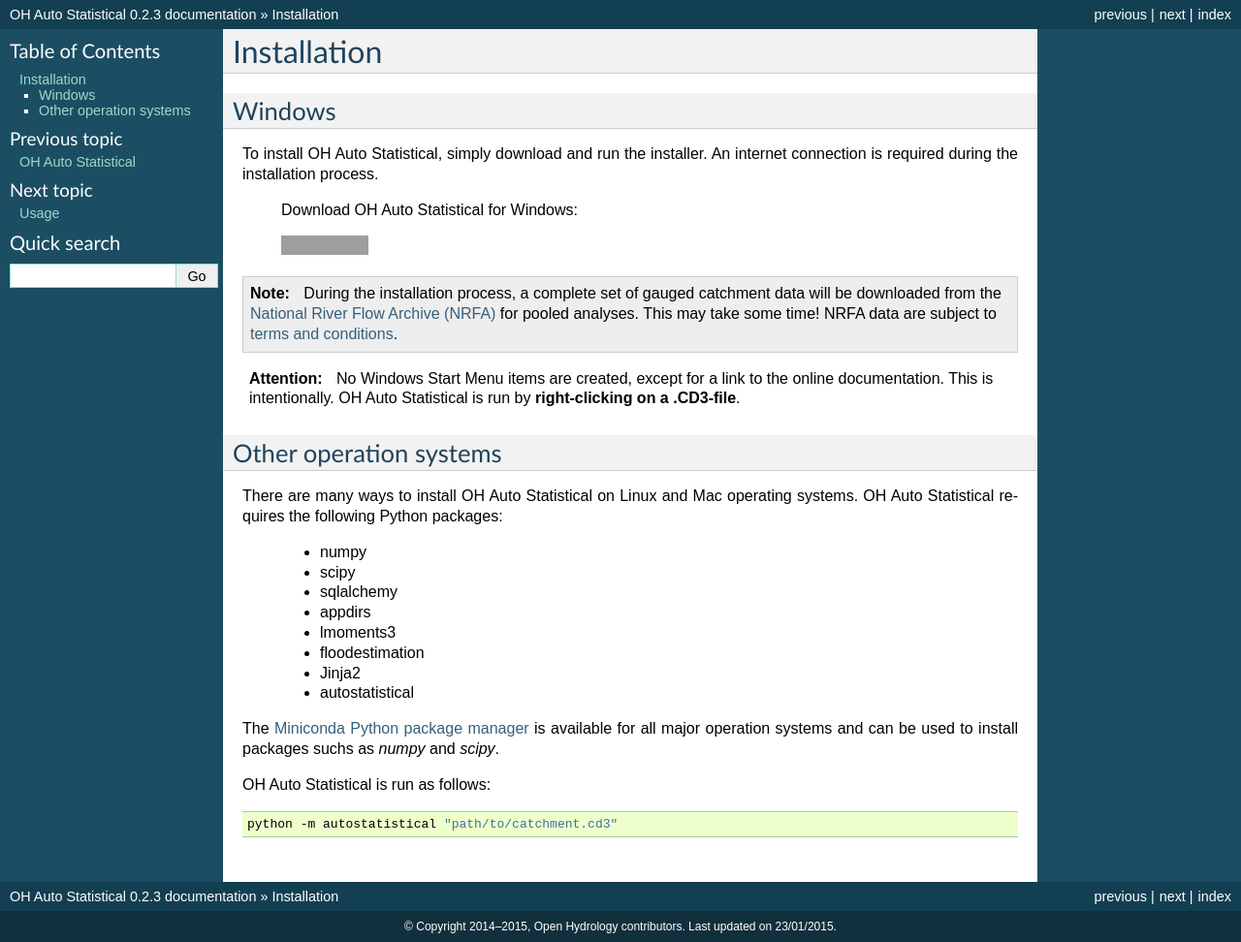
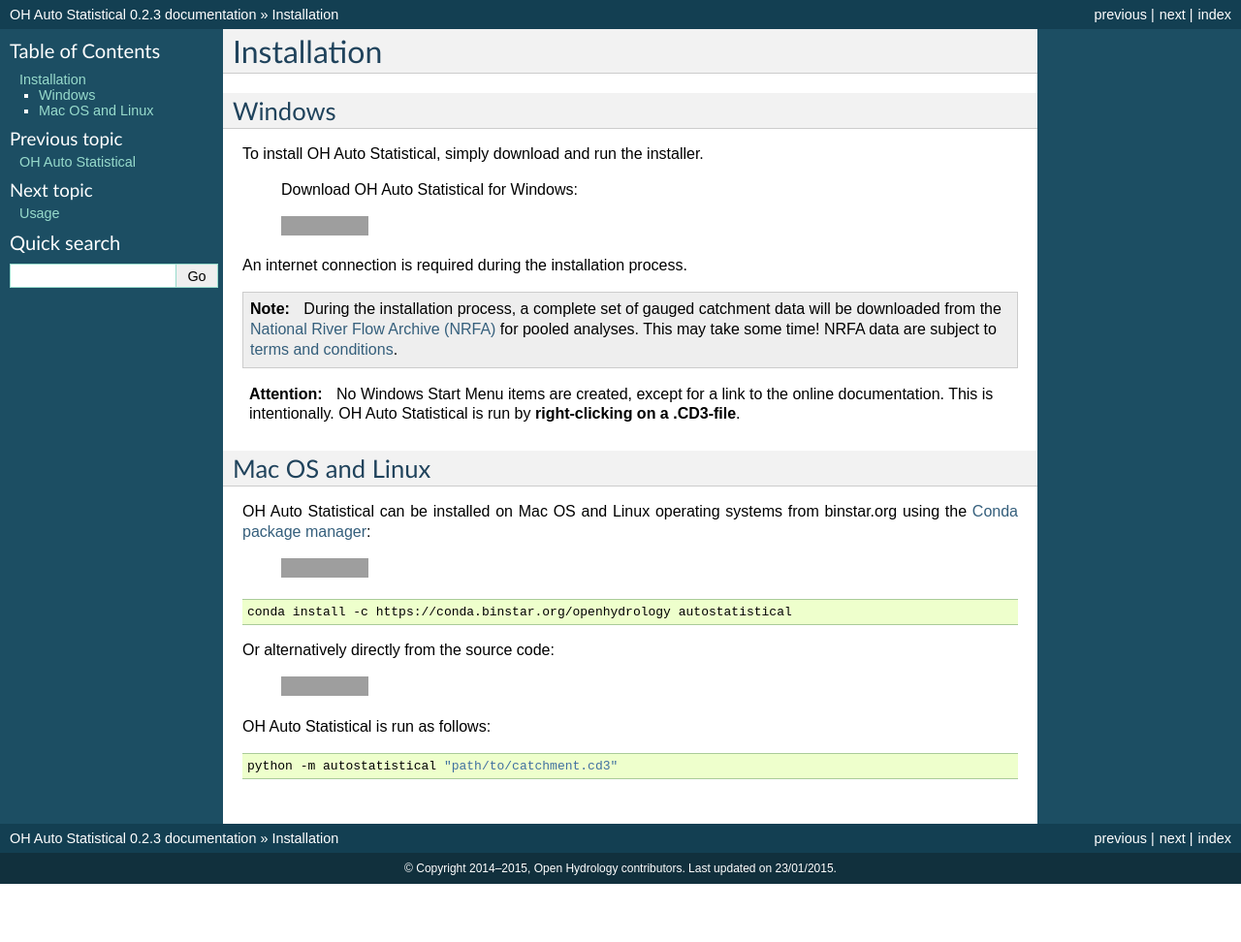
Before and after one commit to OpenHydrology/OH-Auto-Statistical, a Sphinx documentation site: the page built from docs/source/installation.rst, in a window 1280 px wide. Shown: the whole page at 97% size. Built offline with Sphinx 7.4.7, drawn with Linux system fonts in a browser that asks for light colours; after the commit the page ends 912 px from its top, so only the background shows below that; grey boxes are pictures that could not be loaded.

Commit message:
conda installation doc updates

```diff
--- a/docs/source/installation.rst
+++ b/docs/source/installation.rst
@@ -4,13 +4,14 @@
 Windows
 -------
 
-To install OH Auto Statistical, simply download and run the installer. An internet connection is required during the
-installation process.
+To install OH Auto Statistical, simply download and run the installer.
 
    Download OH Auto Statistical for Windows:
 
    .. image:: https://img.shields.io/github/release/openhydrology/oh-auto-statistical.svg?style=flat-square
       :target: https://github.com/OpenHydrology/OH-Auto-Statistical/releases/latest
+
+An internet connection is required during the installation process.
 
 .. note::
    During the installation process, a complete set of gauged catchment data will be downloaded from the
@@ -24,23 +25,25 @@
    Auto Statistical is run by **right-clicking on a .CD3-file**.
 
 
-Other operation systems
------------------------
+Mac OS and Linux
+----------------
 
-There are many ways to install OH Auto Statistical on Linux and Mac operating systems. OH Auto Statistical requires the
-following Python packages:
+OH Auto Statistical can be installed on Mac OS and Linux operating systems from binstar.org using the `Conda package
+manager <http://conda.pydata.org/miniconda.html>`_:
 
- - numpy
- - scipy
- - sqlalchemy
- - appdirs
- - lmoments3
- - floodestimation
- - Jinja2
- - autostatistical
+   .. image:: https://binstar.org/openhydrology/autostatistical/badges/version.svg
+      :target: https://binstar.org/openhydrology/autostatistical
 
-The `Miniconda Python package manager <http://conda.pydata.org/miniconda.html>`_ is available for all major operation
-systems and can be used to install packages suchs as `numpy` and `scipy`.
+.. code-block:: shell
+
+   conda install -c https://conda.binstar.org/openhydrology autostatistical
+
+Or alternatively directly from the source code:
+
+   .. image:: https://img.shields.io/github/release/openhydrology/oh-auto-statistical.svg?style=flat-square
+      :target: https://github.com/OpenHydrology/OH-Auto-Statistical/releases/latest
+
+
 
 OH Auto Statistical is run as follows:
 
```
